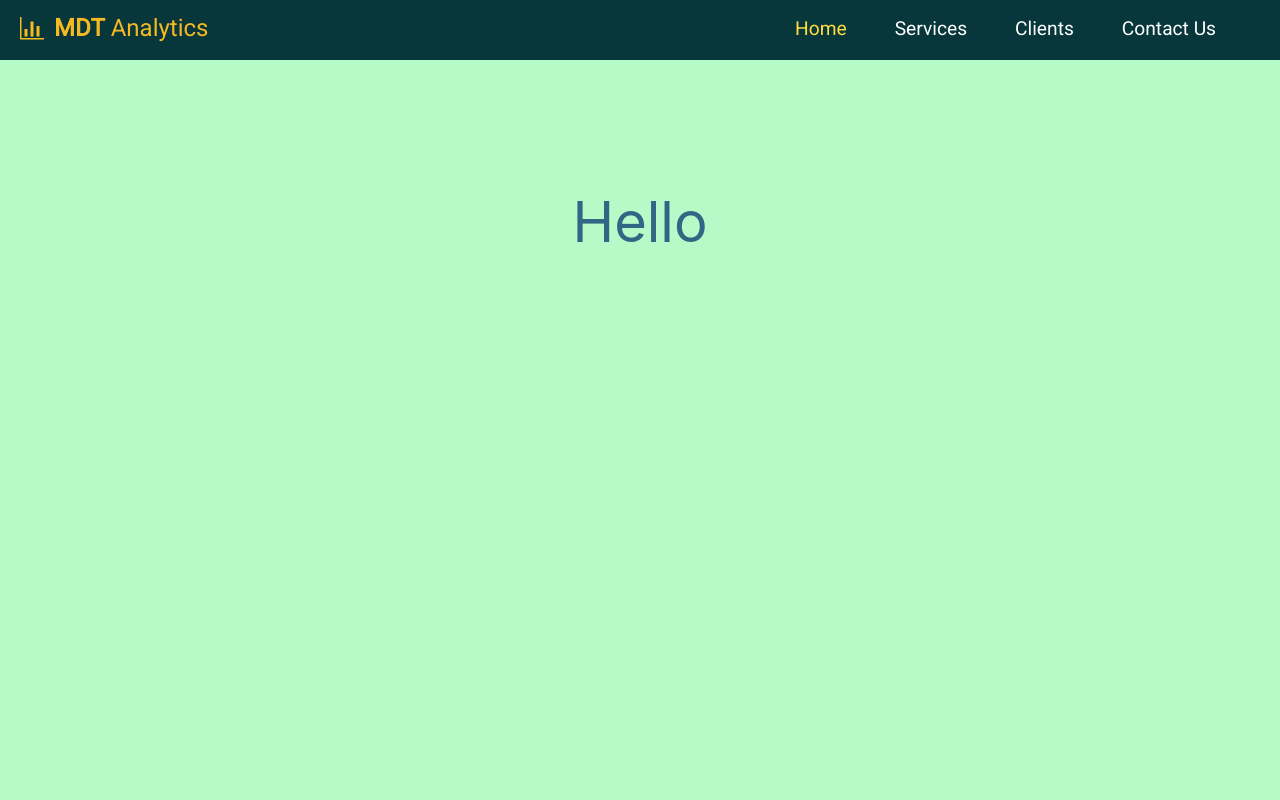
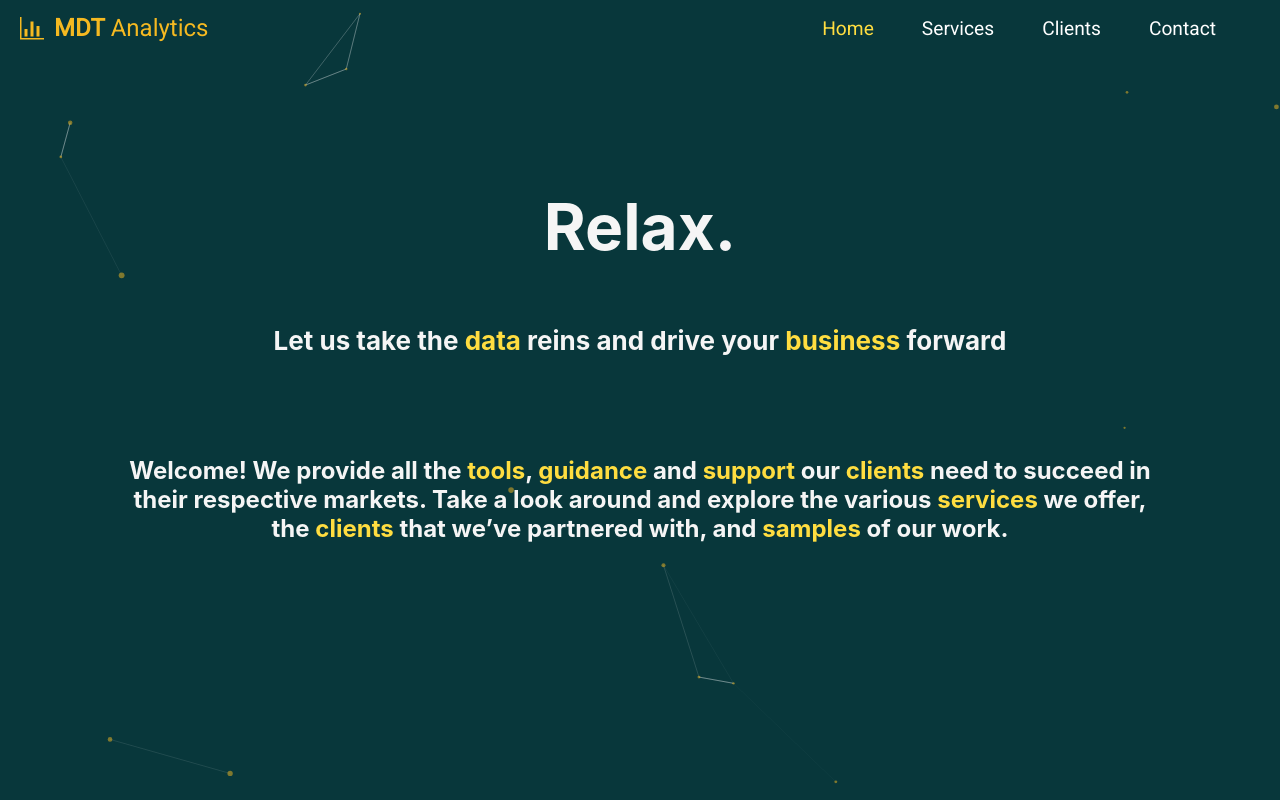
Before and after one commit to Mohammad-Afsari/mdtanalytics, a React (Create React App) app: page / in a window 1280 px wide. Built offline with nearby package versions, Linux system fonts and the light colour scheme.

Commit message:
Home page rev01

```diff
--- a/package.json
+++ b/package.json
@@ -20,6 +20,7 @@
     "react-icons": "^4.3.1",
     "react-router-dom": "^5.3.0",
     "react-scripts": "5.0.0",
+    "react-tsparticles": "^1.42.2",
     "web-vitals": "^2.1.4"
   },
   "scripts": {
--- a/src/App.css
+++ b/src/App.css
@@ -4,7 +4,7 @@
 }
 
 body {
-  background-color: #b5fac7;
+  background-color: #4dad66;
 }
 
 .pages {
@@ -13,3 +13,36 @@ body {
   font-size: 3.5rem;
   margin-top: 10%;
 }
+
+.introduction {
+  z-index: 5;
+  background-color: red;
+  display: flex;
+  flex-direction: column;
+  justify-content: center;
+  margin: 60px auto;
+  width: 80vw;
+  color:whitesmoke;
+}
+
+.introduction h1, .introduction h4, .introduction h5 {
+  z-index: 5;
+}
+
+.introduction h1 {
+  font-size: 64px;
+}
+
+.introduction h4 {
+  font-size: 26px;
+  margin-top: 60px;
+}
+
+.introduction h5 {
+  font-size: 24px;
+  margin-top: 100px;
+}
+
+.introduction h4 span, .introduction h5 span {
+  color: #ffdd40;
+}
--- a/src/App.js
+++ b/src/App.js
@@ -20,6 +20,11 @@ function App() {
           <Switch>
             <Route exact path="/" >
               <Home />
+              <div className="introduction">
+                <h1>Relax.</h1>
+                <h4>Let us take the <span>data</span> reins and drive your <span>business</span> forward</h4>
+                <h5>Welcome! We provide all the <span>tools</span>, <span>guidance</span> and <span>support</span> our <span>clients</span> need to succeed in their respective markets. Take a look around and explore the various <span>services</span> we offer, the <span>clients</span> that we’ve partnered with, and <span>samples</span> of our work.</h5>
+              </div>
             </Route>
 
             <Route path="/about">
--- a/src/components/home/Home.css
+++ b/src/components/home/Home.css
@@ -0,0 +1,9 @@
+.home {
+    height: 100vh;
+}
+
+
+.tsparticles {
+    position: fixed;
+    z-index: 2;
+}
--- a/src/components/home/Home.js
+++ b/src/components/home/Home.js
@@ -1,9 +1,102 @@
 import React from "react";
+import Particles from "react-tsparticles";
 
 const Home = () => {
+    const particlesInit = (main) => {
+        console.log(main);
+        // you can initialize the tsParticles instance (main) here, adding custom shapes or presets
+      };
+
+      const particlesLoaded = (container) => {
+        console.log(container);
+      };
+
     return (
-        <div>
-            Hello
+        <div className="home">
+            <Particles
+                id="tsparticles"
+                init={particlesInit}
+                loaded={particlesLoaded}
+                className="tsparticles"
+                options={{
+                    background: {
+                    color: {
+                        value: "#08373b",
+                    },
+                    },
+                    fpsLimit: 120,
+                    interactivity: {
+                    events: {
+                        onClick: {
+                        enable: false,
+                        mode: "push",
+                        },
+                        onHover: {
+                        enable: false,
+                        mode: "repulse",
+                        },
+                        resize: true,
+                    },
+                    modes: {
+                        bubble: {
+                        distance: 400,
+                        duration: 2,
+                        opacity: 0.8,
+                        size: 40,
+                        },
+                        push: {
+                        quantity: 4,
+                        },
+                        repulse: {
+                        distance: 200,
+                        duration: 0.4,
+                        },
+                    },
+                    },
+                    particles: {
+                    color: {
+                        value: "#f5b921",
+                    },
+                    links: {
+                        color: "#ffffff",
+                        distance: 150,
+                        enable: true,
+                        opacity: 0.3,
+                        width: 1,
+                    },
+                    collisions: {
+                        enable: true,
+                    },
+                    move: {
+                        direction: "none",
+                        enable: true,
+                        outMode: "bounce",
+                        random: false,
+                        speed: 0.2,
+                        straight: false,
+                    },
+                    number: {
+                        density: {
+                        enable: true,
+                        area: 2000,
+                        },
+                        value: 30,
+                    },
+                    opacity: {
+                        value: 0.5,
+                    },
+                    shape: {
+                        type: "circle",
+                    },
+                    size: {
+                        random: true,
+                        value: 3,
+                    },
+                    },
+                    detectRetina: true,
+                }}
+            />
+
         </div>
      );
 }
--- a/src/components/navbar/Navbar.js
+++ b/src/components/navbar/Navbar.js
@@ -62,7 +62,7 @@ function Navbar() {
                 className="nav-links"
                 onClick={handleClick}
               >
-                Contact Us
+                Contact
               </NavLink>
             </li>
           </ul>
--- a/src/components/navbar/navbar.css
+++ b/src/components/navbar/navbar.css
@@ -1,7 +1,7 @@
 @import url('https://fonts.googleapis.com/css2?family=Roboto&display=swap');
 
 .navbar {
-    background-color: #08373b;
+    /* background-color: #08373b; */
     height: 60px;
     display: flex;
     justify-content: center;
@@ -11,6 +11,7 @@
     top: 0;
     z-index: 20;
     font-family: 'Roboto', sans-serif;
+    /* border-bottom: 2px solid #011314; */
   }
 
 .nav-container {
@@ -110,7 +111,7 @@ p span {
       width: 100%;
       border-top: 2px solid #041b1d;
       position: absolute;
-      top: 60px;
+      top: 0px;
       left: -110%;
       opacity: 1;
       transition: all 0.5s ease;
@@ -142,5 +143,6 @@ p span {
       font-size: 1.8rem;
       cursor: pointer;
       color: #ffdd40;
+      z-index: 900;
     }
 }
```
Also changed, not shown: 1 other file (tests, documents, lock files or other folders).
